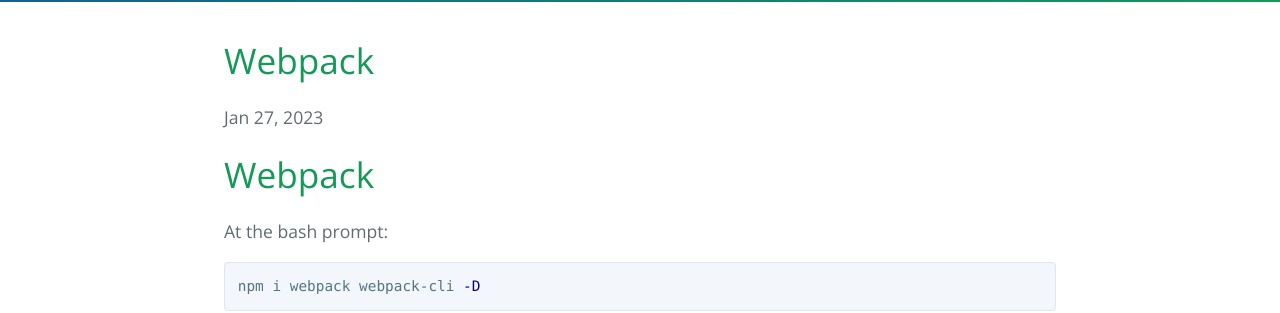
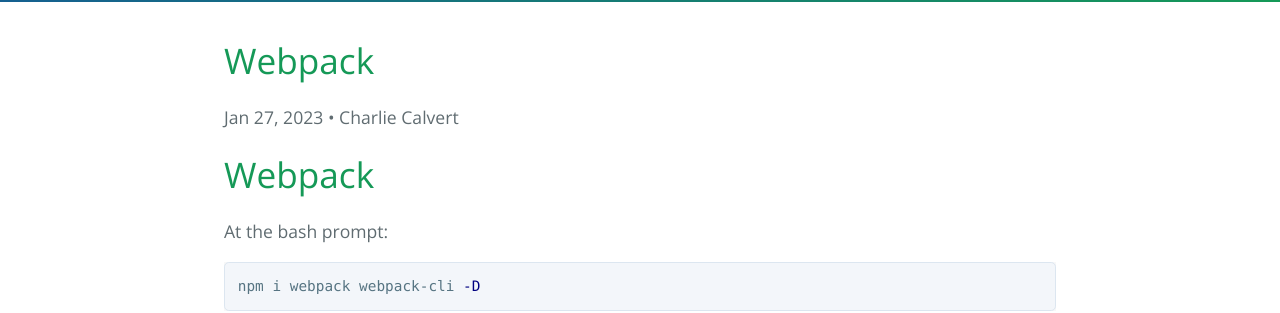
Before and after one commit to coderzendo/coderzendo.github.io, a Jekyll site: the page built from _posts/2023-01-27-webpack.markdown, in a window 1280 px wide. Shown: the part 345-658 px from the top of the page. Built offline with Jekyll 4.4.1, drawn with Linux system fonts in a browser that asks for light colours.

Commit message:
add author p5 add post

```diff
--- a/_posts/2023-01-16-welcome-to-jekyll.markdown
+++ b/_posts/2023-01-16-welcome-to-jekyll.markdown
@@ -3,6 +3,7 @@
 title:  "Welcome to Jekyll!"
 date:   2023-01-16 06:52:55 -0800
 categories: jekyll update
+author: Charlie Calvert
 ---
 Elf. You’ll find this post in your `_posts` directory. Go ahead and edit it and re-build the site to see your changes. You can rebuild the site in many different ways, but the most common way is to run `jekyll serve`, which launches a web server and auto-regenerates your site when a file is updated.
 
--- a/_posts/2023-01-26-p5.markdown
+++ b/_posts/2023-01-26-p5.markdown
@@ -1,3 +1,8 @@
+---
+layout: post
+author: Charlie Calvert
+---
+
 From my [stack overflow answer](https://stackoverflow.com/a/75252957/253576):
 
 In P5, the **setup** function is called automatically one time when your program starts. This is a function that you should create so that your program is initialized correctly. Here are some important facts found in the docs:
--- a/_posts/2023-01-27-rls-basics.markdown
+++ b/_posts/2023-01-27-rls-basics.markdown
@@ -3,6 +3,7 @@
 title:  "RLS Basics"
 date:   2023-01-27 06:52:55 -0800
 categories: health rls
+author: Charlie Calvert
 ---
 
 RLS has some triggers.
--- a/_posts/2023-01-27-webpack.markdown
+++ b/_posts/2023-01-27-webpack.markdown
@@ -3,6 +3,7 @@
 title:  "Webpack"
 date:   2023-01-27 09:58:25 -0800
 categories: javascript
+author: Charlie Calvert
 ---
 
 # Webpack
```
Also changed, not shown: _layouts/post.html (+5 -3 lines).
